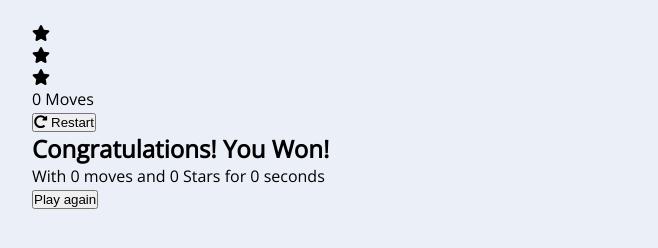
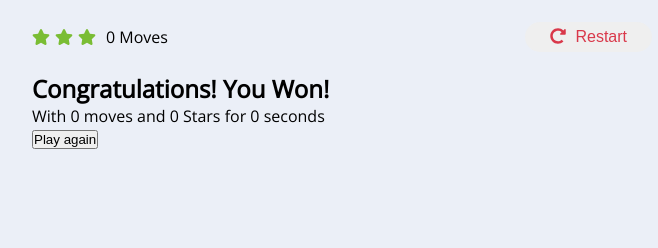
Before and after one commit to Stoyan-koychev/Memory-Game, a plain HTML site: page index.html in a window 1280 px wide. Shown: the part 96-344 px from the top of the page, without its empty margins (298-956 px from the left). Drawn offline with nearby package versions, Linux system fonts and the light colour scheme.

Commit message:
feat: Adding .info-panel styles

```diff
--- a/css/app.css
+++ b/css/app.css
@@ -25,3 +25,66 @@ header {
   margin: 50px 0px 25px;
   text-align: center;
 }
+
+/* Information panel */
+.info-panel,
+.scores {
+  display: flex;
+  flex-wrap: nowrap;
+  justify-content: space-between;
+}
+
+.scores {
+  line-height: 30px;
+}
+
+.info-panel {
+  margin-bottom:20px;
+}
+
+.score {
+  display: flex;
+  flex-wrap: nowrap;
+  margin-right: 5px;
+}
+
+.score li {
+  margin-right: 5px;
+  color: rgb(122, 189, 52);
+}
+
+/* Restart Button */
+.restart-btn {
+  justify-content: flex-end;
+}
+
+.restart-btn button {
+  cursor: pointer;
+  height: 30px;
+  padding: 0 25px;
+  font-size: inherit;
+  color: #d9384a;
+  border: none;
+  border-radius: 15px;
+  transition: all .1s ease-in-out;
+}
+
+.restart-btn svg {
+  margin-right: 5px;
+  transition: all .3s ease-in-out;
+}
+
+.restart-btn:hover button svg {
+  transform: rotate(360deg);
+}
+
+.restart-btn button:focus,
+.again-btn button:focus {
+  outline: none;
+}
+
+.restart-btn:hover button {
+  background-color: #d9384a;
+  box-shadow: 0px 5px 30px rgba(217, 56, 74, 0.25);
+  color: white;
+}
```
